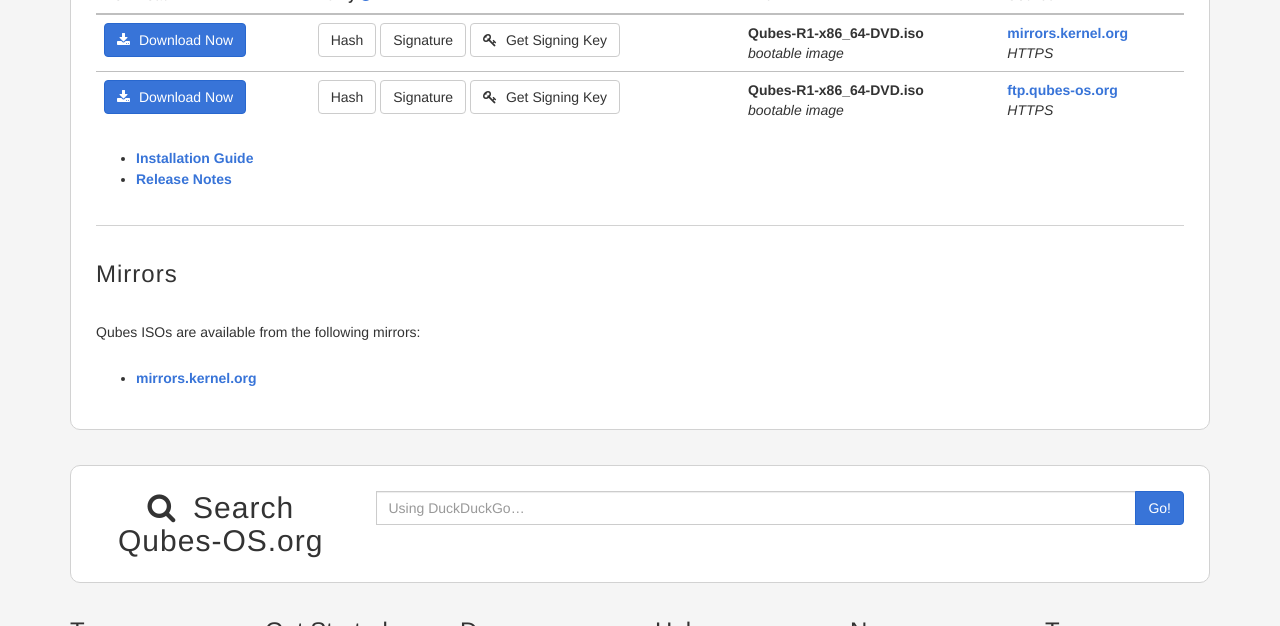
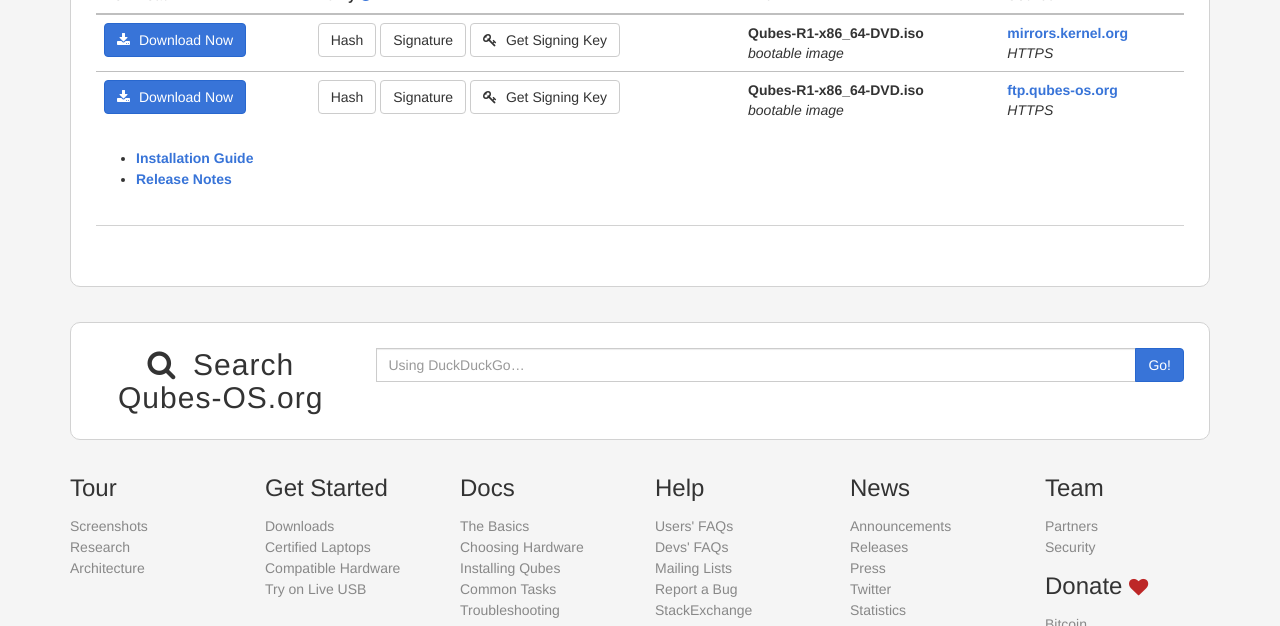
Before and after one commit to QubesOS/qubesos.github.io, a Jekyll site: the page built from pages/downloads.md, in a window 1280 px wide and 900 px high, scrolled down 2211 px, cut to the strip 0-626 px from the top of the window. Built offline with Jekyll 4.4.1, drawn with Linux system fonts in a browser that asks for light colours; some web fonts are replaced.

Commit message:
removed uneeded 'Mirrors' area

```diff
--- a/pages/downloads.md
+++ b/pages/downloads.md
@@ -155,12 +155,6 @@ redirect_from:
       </ul>
       <hr class="more-top more-bottom">
       {% endfor %}
-
-      <h3 class="more-top">Mirrors</h3>
-      <p>Qubes ISOs are available from the following mirrors:</p>
-      <ul>
-        <li><a href="https://mirrors.kernel.org/qubes/iso/">mirrors.kernel.org</a></li>
-      </ul>
     </div>
   </div>
 </div>
```
